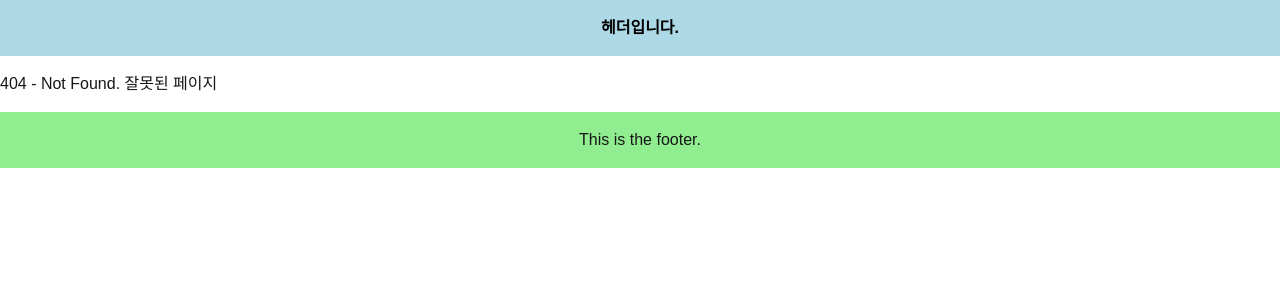
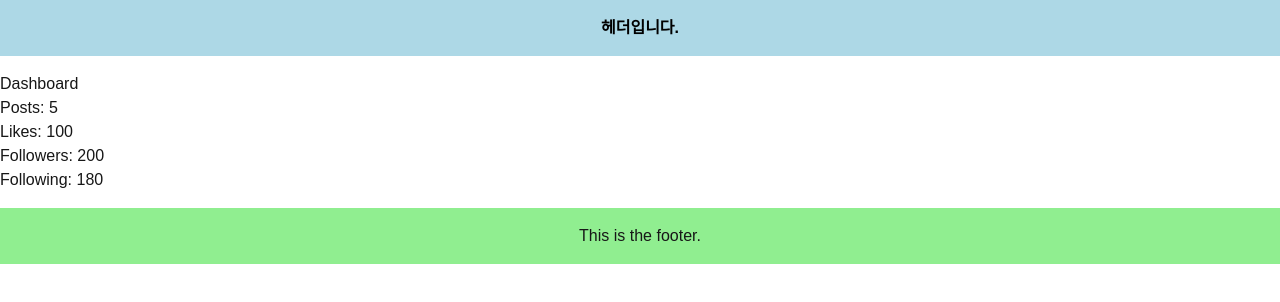
Before and after one commit to Halozhan/backend-lecture, a Next.js app: page /dashboardSWR in a window 1280 px wide. Before the commit this address had no page. Shown: the top 302 px of the page. Built offline with nearby package versions, Linux system fonts and the light colour scheme; data requests are answered from the project's data file.

Commit message:
대시보드 SWR 컴포넌트 및 데이터 패칭 기능 추가

```diff
--- /dev/null
+++ b/src/app/dashboardSWR/page.tsx
@@ -0,0 +1,23 @@
+"use client";
+import useSWR from "swr";
+
+export async function fetcher() {
+  const response = await fetch("http://localhost:4000/dashboard");
+  return response.json();
+}
+
+export default function DashboardSWR() {
+  const { data, error } = useSWR("dashboard", fetcher);
+  if (error) return "Error";
+  if (!data) return "Loading...";
+
+  return (
+    <div>
+      <h1>Dashboard</h1>
+      <p>Posts: {data.posts}</p>
+      <p>Likes: {data.likes}</p>
+      <p>Followers: {data.followers}</p>
+      <p>Following: {data.following}</p>
+    </div>
+  );
+}
```
